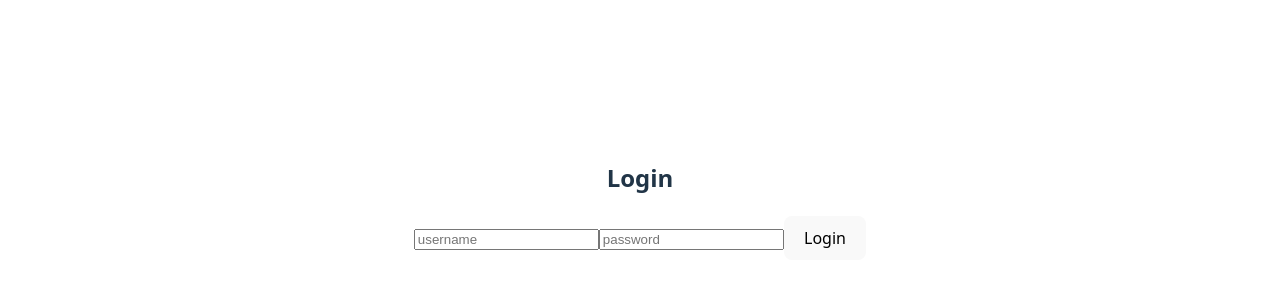
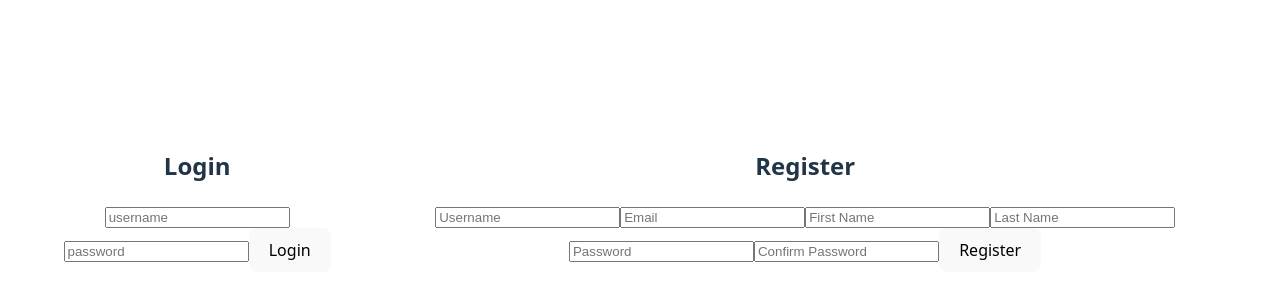
Before and after one commit to krishshah1519/DigitalGhar, a React (Vite) app in the folder frontend/: page / in a window 1280 px wide. Shown: the part 200-500 px from the top of the page. Built offline with nearby package versions, Linux system fonts and the light colour scheme.

Commit message:
fixed the bugs

```diff
--- a/frontend/src/App.jsx
+++ b/frontend/src/App.jsx
@@ -2,7 +2,7 @@
 import React from 'react';
 import { BrowserRouter as Router, Routes, Route, Navigate } from 'react-router-dom';
 import Login from './components/Auth/Login';
-import Register from './components/Auth/Register'; // You would create this similar to Login
+import Register from './components/Auth/Register';
 import DashboardPage from './pages/DashboardPage';
 import './App.css';
 
@@ -16,7 +16,7 @@ function App() {
   return (
     <Router>
       <Routes>
-        {/* For simplicity, Login and Register can be on the same page */}
+
         <Route path="/" element={<AuthPage />} />
         <Route
           path="/dashboard"
@@ -31,11 +31,11 @@ function App() {
   );
 }
 
-// A simple page to host both Login and Register forms
+
 const AuthPage = () => (
   <div style={{ display: 'flex', justifyContent: 'space-around' }}>
     <Login />
-    {/* <Register /> */}
+    <Register />
   </div>
 );
 
--- a/frontend/src/components/Auth/Login.jsx
+++ b/frontend/src/components/Auth/Login.jsx
@@ -8,7 +8,7 @@ const Login = ()=>{
     const [error, setError] = useState("");
     const Navigate = useNavigate();
 
-    const handleSubmit =async ()=> {
+    const handleSubmit =async (e)=> {
         e.preventDefault();
         try{
             const response = await api.post("/token/",{
```
